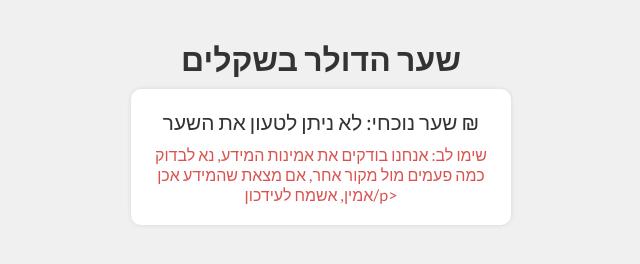
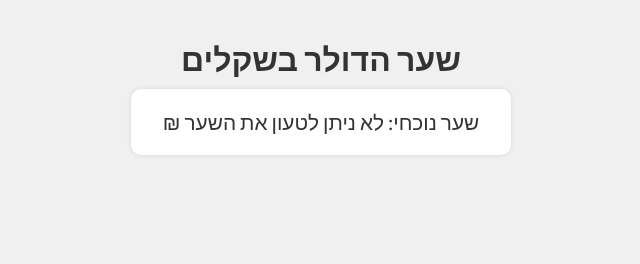
Before and after one commit to med8765/-, a plain HTML site: page index.html in a window 1280 px wide. Shown: the whole page, without its empty margins (319-959 px from the left). Drawn offline with Linux system fonts and the light colour scheme; no server answers.

Commit message:
Update index.html

```diff
--- a/index.html
+++ b/index.html
@@ -12,6 +12,7 @@
             background-color: #f0f0f0;
             color: #333;
             padding: 10px;
+             direction: rtl;
         }
         h1 {
             font-size: 2em;
@@ -41,7 +42,7 @@
 
     <div class="rate-container">
         <p>שער נוכחי: <span id="usd-rate-oer">טוען...</span> ₪</p>
-        <p class="warning-text">שימו לב: אנחנו בודקים את אמינות המידע, נא לבדוק כמה פעמים מול מקור אחר, אם מצאת שהמידע אכן אמין, אשמח לעידכון/p>
+
     </div>
 
     <script>
```
